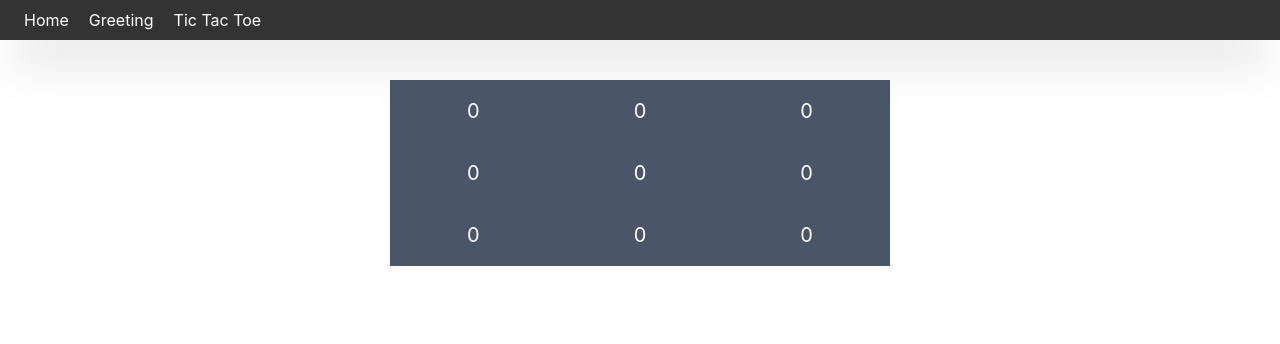
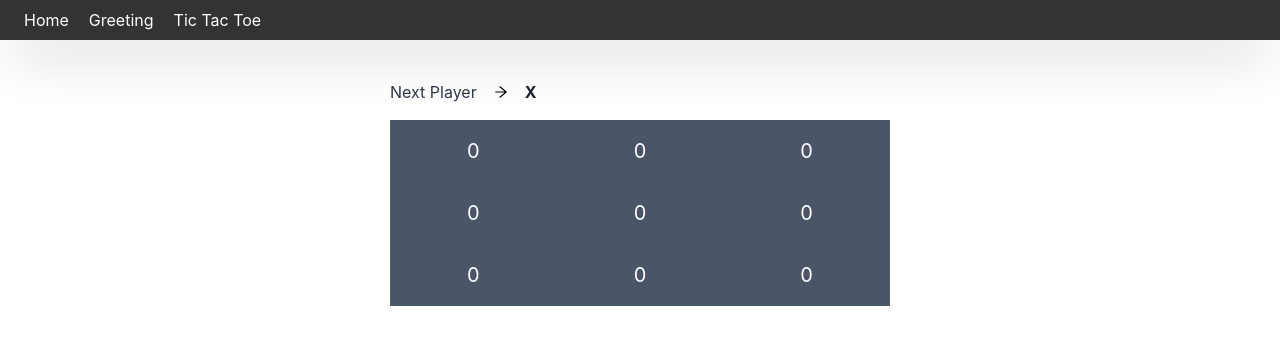
Before and after one commit to Ryan-Solomon/chakra-react, a React (Create React App) app: page /tictactoe in a window 1280 px wide. Shown: the top 344 px of the page. Built offline with nearby package versions, Linux system fonts and the light colour scheme.

Commit message:
add next player

```diff
--- a/src/components/TicTacToe.tsx
+++ b/src/components/TicTacToe.tsx
@@ -6,8 +6,6 @@ export const TicTacToe = () => {
   return (
     <Grid
       w='500px'
-      mx='auto'
-      mt={10}
       templateColumns='repeat(3,1fr)'
       templateRows='repeat(3,1fr)'
     >
--- a/src/pages/greeting/GreetingPage.tsx
+++ b/src/pages/greeting/GreetingPage.tsx
@@ -1,6 +1,11 @@
+import { HStack, Text } from '@chakra-ui/react';
 import React from 'react';
 import { Greeting } from '../../components/Greeting';
 
 export const GreetingPage = () => {
-  return <Greeting initialName='James Bond' />;
+  return (
+    <>
+      <Greeting initialName='James Bond' />
+    </>
+  );
 };
--- a/src/pages/ticTacToe/TicTacToePage.tsx
+++ b/src/pages/ticTacToe/TicTacToePage.tsx
@@ -1,6 +1,22 @@
-import React from 'react';
+import { Flex, Grid, HStack, Stack, Text } from '@chakra-ui/react';
+import React, { useState } from 'react';
 import { TicTacToe } from '../../components/TicTacToe';
+import { AiOutlineArrowRight } from 'react-icons/ai';
+
+type TPlayers = 'X' | '0';
 
 export const TicTacToePage = () => {
-  return <TicTacToe />;
+  const [player, setPlayer] = useState<TPlayers>('X');
+  return (
+    <Grid placeItems='center'>
+      <Stack spacing={4} mx='auto' mt={10}>
+        <HStack spacing={4} align='center' direction='row'>
+          <Text color='gray.700'>Next Player </Text>
+          <AiOutlineArrowRight color='black' />
+          <Text fontWeight='bold'>{player}</Text>
+        </HStack>
+        <TicTacToe />
+      </Stack>
+    </Grid>
+  );
 };
```
